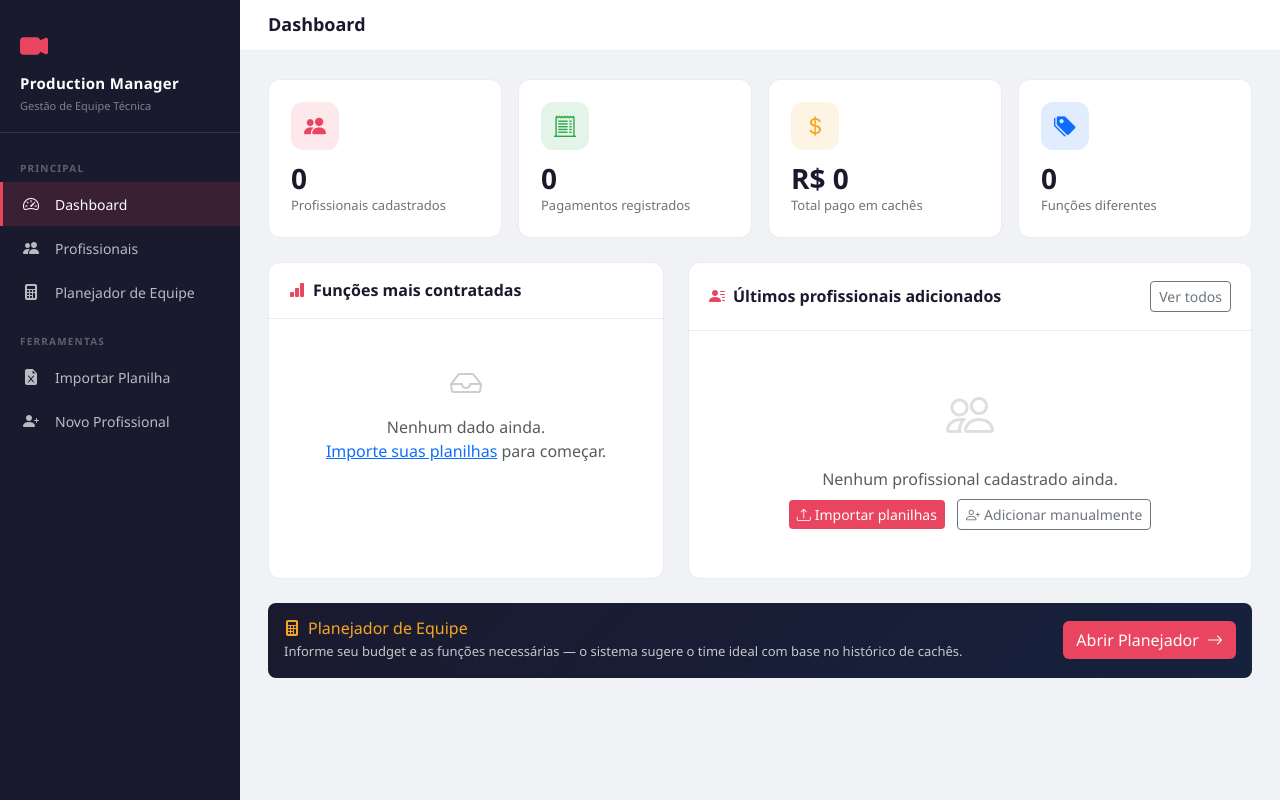
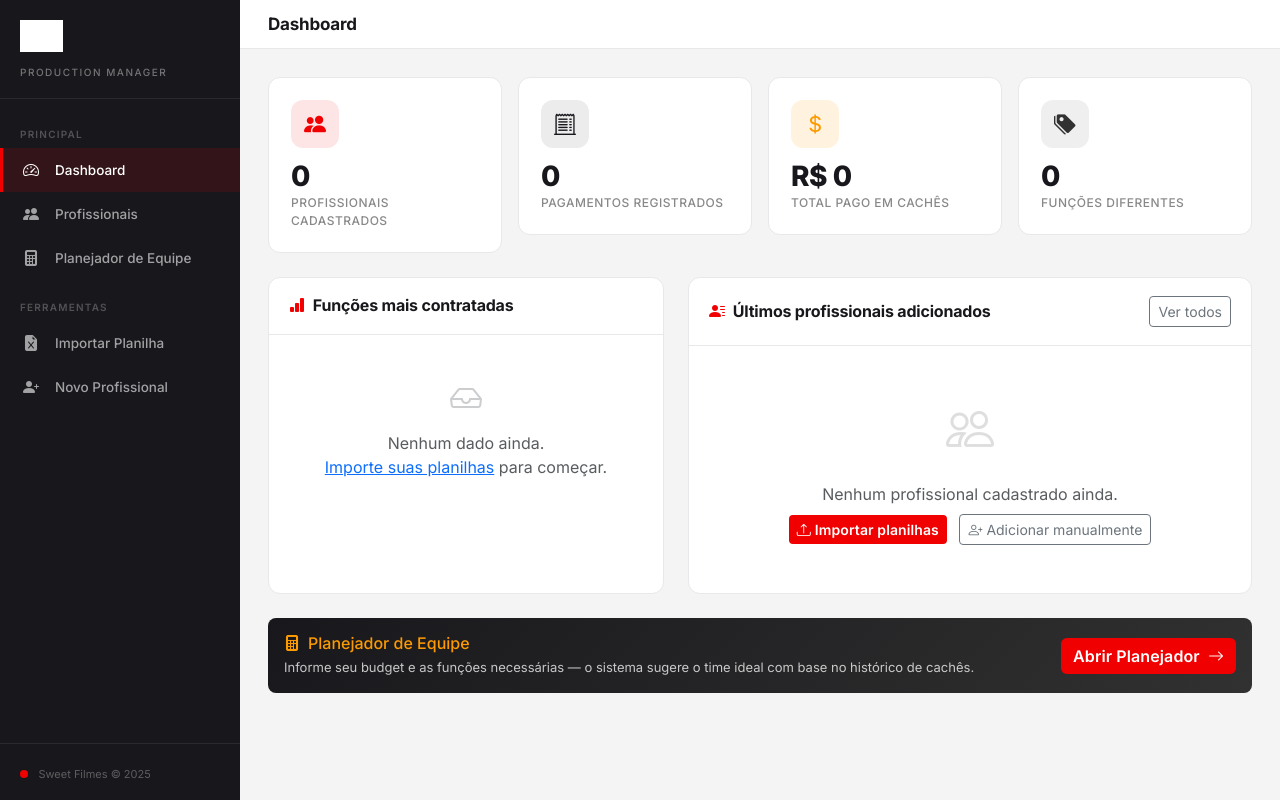
Before and after one commit to tufanofrancisco-dev/production-manager, a Flask app: page / in a window 1280 px wide. Run offline with Flask 3, Linux system fonts and the light colour scheme; some libraries are stand-ins or nearby versions; grey boxes are pictures that could not be loaded.

Commit message:
Apply Sweet Filmes branding across all templates
- CSS variables updated to Sweet palette: #f00000 (red), #fd9a00 (orange), #18181c (dark), #f4f4f5 (light)
- Added Inter font from Google Fonts
- Replaced sidebar icon with Sweet Filmes logo (white filter)
- Added sidebar footer with brand dot indicator
- Updated all stat-icon classes to use semantic color tokens (red/orange/dark/gray)
- Replaced all hardcoded #e94560/#1a1a2e/#f5a623 with CSS variables throughout index, professionals, professional_detail, and planner templates
- Quick-actions banner updated to use Sweet dark gradient and accent classes

Co-Authored-By: Claude Sonnet 4.6 <noreply@anthropic.com>

```diff
--- a/templates/base.html
+++ b/templates/base.html
@@ -3,23 +3,24 @@
 <head>
     <meta charset="UTF-8">
     <meta name="viewport" content="width=device-width, initial-scale=1.0">
-    <title>{% block title %}Production Manager{% endblock %}</title>
+    <title>{% block title %}Sweet Filmes · Production Manager{% endblock %}</title>
     <link href="https://cdnjs.cloudflare.com/ajax/libs/bootstrap/5.3.0/css/bootstrap.min.css" rel="stylesheet">
     <link href="https://cdnjs.cloudflare.com/ajax/libs/bootstrap-icons/1.10.5/font/bootstrap-icons.min.css" rel="stylesheet">
+    <link href="https://fonts.googleapis.com/css2?family=Inter:wght@400;500;600;700;800&display=swap" rel="stylesheet">
     <style>
         :root {
-            --primary: #1a1a2e;
-            --secondary: #16213e;
-            --accent: #e94560;
-            --accent2: #f5a623;
-            --light-bg: #f8f9fa;
+            --primary: #18181c;
+            --secondary: #313131;
+            --accent: #f00000;
+            --accent2: #fd9a00;
+            --light-bg: #f4f4f5;
             --card-bg: #ffffff;
             --sidebar-width: 240px;
         }
 
         body {
-            background: #f0f2f5;
-            font-family: 'Segoe UI', system-ui, -apple-system, sans-serif;
+            background: #f4f4f5;
+            font-family: 'Inter', 'Segoe UI', system-ui, -apple-system, sans-serif;
         }
 
         /* ─── SIDEBAR ─────────────────────────────────────────── */
@@ -37,26 +38,24 @@
         }
 
         .sidebar-brand {
-            padding: 24px 20px 16px;
-            border-bottom: 1px solid rgba(255,255,255,0.1);
+            padding: 20px 20px 16px;
+            border-bottom: 1px solid rgba(255,255,255,0.08);
         }
 
-        .sidebar-brand .brand-icon {
-            font-size: 28px;
-            color: var(--accent);
-        }
-
-        .sidebar-brand h5 {
-            font-weight: 700;
-            margin: 0;
-            font-size: 15px;
-            color: white;
-            letter-spacing: 0.3px;
+        .sidebar-brand img.sweet-logo {
+            height: 32px;
+            width: auto;
+            display: block;
+            margin-bottom: 6px;
+            filter: brightness(0) invert(1);
         }
 
         .sidebar-brand small {
-            color: rgba(255,255,255,0.45);
-            font-size: 11px;
+            color: rgba(255,255,255,0.4);
+            font-size: 10px;
+            letter-spacing: 1.5px;
+            text-transform: uppercase;
+            font-weight: 500;
         }
 
         .sidebar-nav {
@@ -69,7 +68,7 @@
             font-weight: 600;
             letter-spacing: 1.2px;
             text-transform: uppercase;
-            color: rgba(255,255,255,0.3);
+            color: rgba(255,255,255,0.25);
             padding: 12px 20px 6px;
         }
 
@@ -78,25 +77,44 @@
             align-items: center;
             gap: 12px;
             padding: 10px 20px;
-            color: rgba(255,255,255,0.7);
+            color: rgba(255,255,255,0.6);
             text-decoration: none;
-            font-size: 14px;
-            transition: all 0.2s;
+            font-size: 13.5px;
+            font-weight: 500;
+            transition: all 0.18s;
             border-left: 3px solid transparent;
         }
 
         .sidebar-link:hover {
-            background: rgba(255,255,255,0.07);
+            background: rgba(255,255,255,0.06);
             color: white;
         }
 
         .sidebar-link.active {
-            background: rgba(233, 69, 96, 0.15);
+            background: rgba(240, 0, 0, 0.12);
             color: white;
             border-left-color: var(--accent);
         }
 
         .sidebar-link i { font-size: 16px; width: 20px; }
+
+        .sidebar-footer {
+            padding: 16px 20px;
+            border-top: 1px solid rgba(255,255,255,0.08);
+        }
+
+        .sidebar-footer .sweet-dot {
+            width: 8px; height: 8px;
+            border-radius: 50%;
+            background: var(--accent);
+            display: inline-block;
+            margin-right: 6px;
+        }
+
+        .sidebar-footer span {
+            font-size: 11px;
+            color: rgba(255,255,255,0.3);
+        }
 
         /* ─── MAIN CONTENT ────────────────────────────────────── */
         .main-content {
@@ -107,17 +125,18 @@
         .topbar {
             background: white;
             padding: 14px 28px;
-            border-bottom: 1px solid #e9ecef;
+            border-bottom: 1px solid #e8e8ea;
             display: flex;
             align-items: center;
             justify-content: space-between;
         }
 
         .topbar-title {
-            font-size: 18px;
-            font-weight: 600;
+            font-size: 17px;
+            font-weight: 700;
             color: var(--primary);
             margin: 0;
+            letter-spacing: -0.2px;
         }
 
         .content-area {
@@ -129,11 +148,11 @@
             background: white;
             border-radius: 12px;
             padding: 22px;
-            border: 1px solid #e9ecef;
+            border: 1px solid #e8e8ea;
             transition: box-shadow 0.2s;
         }
 
-        .stat-card:hover { box-shadow: 0 4px 16px rgba(0,0,0,0.08); }
+        .stat-card:hover { box-shadow: 0 4px 20px rgba(0,0,0,0.07); }
 
         .stat-icon {
             width: 48px; height: 48px;
@@ -143,59 +162,70 @@
             margin-bottom: 14px;
         }
 
+        .stat-icon.red   { background: rgba(240,0,0,0.1);    color: var(--accent); }
+        .stat-icon.orange{ background: rgba(253,154,0,0.12);  color: var(--accent2); }
+        .stat-icon.dark  { background: rgba(24,24,28,0.08);   color: var(--primary); }
+        .stat-icon.gray  { background: rgba(49,49,49,0.08);   color: var(--secondary); }
+
         .stat-value {
             font-size: 28px;
-            font-weight: 700;
+            font-weight: 800;
             color: var(--primary);
             line-height: 1;
+            letter-spacing: -0.5px;
         }
 
         .stat-label {
-            font-size: 13px;
-            color: #6c757d;
+            font-size: 12px;
+            color: #888;
             margin-top: 4px;
+            font-weight: 500;
+            text-transform: uppercase;
+            letter-spacing: 0.5px;
         }
 
         /* ─── TABLES ──────────────────────────────────────────── */
         .table-card {
             background: white;
             border-radius: 12px;
-            border: 1px solid #e9ecef;
+            border: 1px solid #e8e8ea;
             overflow: hidden;
         }
 
         .table-card-header {
             padding: 18px 20px;
-            border-bottom: 1px solid #e9ecef;
+            border-bottom: 1px solid #e8e8ea;
             display: flex;
             align-items: center;
             justify-content: space-between;
         }
 
         .table-card-header h6 {
-            font-weight: 600;
+            font-weight: 700;
             margin: 0;
             color: var(--primary);
+            letter-spacing: -0.2px;
         }
 
         .table th {
-            font-size: 12px;
-            font-weight: 600;
+            font-size: 11px;
+            font-weight: 700;
             text-transform: uppercase;
-            letter-spacing: 0.5px;
-            color: #6c757d;
-            border-bottom: 2px solid #e9ecef !important;
+            letter-spacing: 0.8px;
+            color: #999;
+            border-bottom: 2px solid #e8e8ea !important;
             padding: 12px 16px;
+            background: #fafafa;
         }
 
         .table td { padding: 12px 16px; vertical-align: middle; font-size: 14px; }
 
-        .table tbody tr:hover { background: #f8f9fa; }
+        .table tbody tr:hover { background: #fafafa; }
 
         /* ─── BADGES ──────────────────────────────────────────── */
         .role-badge {
-            background: rgba(26,26,46,0.08);
-            color: var(--primary);
+            background: rgba(24,24,28,0.07);
+            color: var(--secondary);
             font-size: 12px;
             font-weight: 500;
             padding: 4px 10px;
@@ -218,12 +256,32 @@
             background: var(--accent);
             border: none;
             color: white;
-            font-weight: 500;
+            font-weight: 600;
+            letter-spacing: 0.1px;
         }
 
         .btn-primary-custom:hover {
-            background: #c73652;
+            background: #cc0000;
             color: white;
+        }
+
+        .btn-outline-sweet {
+            border: 1.5px solid var(--accent);
+            color: var(--accent);
+            font-weight: 600;
+            background: transparent;
+        }
+
+        .btn-outline-sweet:hover {
+            background: var(--accent);
+            color: white;
+        }
+
+        /* ─── ACCENT LINE ──────────────────────────────────────── */
+        .accent-bar {
+            height: 3px;
+            background: linear-gradient(90deg, var(--accent), var(--accent2));
+            border-radius: 2px;
         }
 
         /* ─── FLASH ALERTS ────────────────────────────────────── */
@@ -285,9 +348,9 @@
     <!-- Sidebar -->
     <nav class="sidebar">
         <div class="sidebar-brand">
-            <div class="brand-icon mb-2"><i class="bi bi-camera-video-fill"></i></div>
-            <h5>Production Manager</h5>
-            <small>Gestão de Equipe Técnica</small>
+            <img src="https://sweetfilmes.com.br/wp-content/themes/spicy-wp/resources/images/logo-sweet.png"
+                 alt="Sweet Filmes" class="sweet-logo">
+            <small>Production Manager</small>
         </div>
 
         <div class="sidebar-nav">
@@ -310,6 +373,11 @@
                 <i class="bi bi-person-plus-fill"></i> Novo Profissional
             </a>
         </div>
+
+        <div class="sidebar-footer">
+            <span class="sweet-dot"></span>
+            <span>Sweet Filmes © 2025</span>
+        </div>
     </nav>
 
     <!-- Main Content -->
--- a/templates/index.html
+++ b/templates/index.html
@@ -7,7 +7,7 @@
 <div class="row g-3 mb-4">
     <div class="col-sm-6 col-xl-3">
         <div class="stat-card">
-            <div class="stat-icon" style="background: rgba(233,69,96,0.12); color: #e94560;">
+            <div class="stat-icon red">
                 <i class="bi bi-people-fill"></i>
             </div>
             <div class="stat-value">{{ total_professionals }}</div>
@@ -16,7 +16,7 @@
     </div>
     <div class="col-sm-6 col-xl-3">
         <div class="stat-card">
-            <div class="stat-icon" style="background: rgba(40,167,69,0.12); color: #28a745;">
+            <div class="stat-icon dark">
                 <i class="bi bi-receipt-cutoff"></i>
             </div>
             <div class="stat-value">{{ total_payments }}</div>
@@ -25,7 +25,7 @@
     </div>
     <div class="col-sm-6 col-xl-3">
         <div class="stat-card">
-            <div class="stat-icon" style="background: rgba(245,166,35,0.12); color: #f5a623;">
+            <div class="stat-icon orange">
                 <i class="bi bi-currency-dollar"></i>
             </div>
             <div class="stat-value">R$ {{ "{:,.0f}".format(total_paid).replace(",", ".") }}</div>
@@ -34,7 +34,7 @@
     </div>
     <div class="col-sm-6 col-xl-3">
         <div class="stat-card">
-            <div class="stat-icon" style="background: rgba(13,110,253,0.12); color: #0d6efd;">
+            <div class="stat-icon gray">
                 <i class="bi bi-tags-fill"></i>
             </div>
             <div class="stat-value">{{ total_roles }}</div>
@@ -48,7 +48,7 @@
     <div class="col-lg-5">
         <div class="table-card h-100">
             <div class="table-card-header">
-                <h6><i class="bi bi-bar-chart-fill me-2" style="color:#e94560;"></i>Funções mais contratadas</h6>
+                <h6><i class="bi bi-bar-chart-fill me-2" style="color:var(--accent);"></i>Funções mais contratadas</h6>
             </div>
             <div class="p-3">
                 {% for r in top_roles %}
@@ -79,7 +79,7 @@
     <div class="col-lg-7">
         <div class="table-card">
             <div class="table-card-header">
-                <h6><i class="bi bi-person-lines-fill me-2" style="color:#e94560;"></i>Últimos profissionais adicionados</h6>
+                <h6><i class="bi bi-person-lines-fill me-2" style="color:var(--accent);"></i>Últimos profissionais adicionados</h6>
                 <a href="/professionals" class="btn btn-sm btn-outline-secondary">Ver todos</a>
             </div>
             {% if recent_professionals %}
@@ -131,10 +131,10 @@
 <!-- Quick actions -->
 <div class="row g-3 mt-2">
     <div class="col-12">
-        <div class="p-3 rounded-3" style="background: linear-gradient(135deg, #1a1a2e, #16213e); color: white;">
+        <div class="p-3 rounded-3" style="background: linear-gradient(135deg, #18181c, #313131); color: white;">
             <div class="row align-items-center">
                 <div class="col">
-                    <h6 class="mb-1" style="color: #f5a623;">
+                    <h6 class="mb-1" style="color: var(--accent2);">
                         <i class="bi bi-calculator-fill me-2"></i>Planejador de Equipe
                     </h6>
                     <p class="mb-0 opacity-75" style="font-size: 13px;">
@@ -142,7 +142,7 @@
                     </p>
                 </div>
                 <div class="col-auto">
-                    <a href="/planner" class="btn" style="background: #e94560; color: white; font-weight: 500;">
+                    <a href="/planner" class="btn btn-primary-custom">
                         Abrir Planejador <i class="bi bi-arrow-right ms-1"></i>
                     </a>
                 </div>
--- a/templates/professionals.html
+++ b/templates/professionals.html
@@ -38,7 +38,7 @@
 <div class="table-card">
     <div class="table-card-header">
         <h6>
-            <i class="bi bi-people-fill me-2" style="color:#e94560;"></i>
+            <i class="bi bi-people-fill me-2" style="color:var(--accent);"></i>
             {{ professionals|length }} profissional{{ 's' if professionals|length != 1 else '' }} encontrado{{ 's' if professionals|length != 1 else '' }}
         </h6>
         <a href="/import" class="btn btn-sm btn-outline-secondary">
```
Also changed, not shown: other parts of templates/base.html (+20 -7 lines), templates/planner.html (+4 -4 lines), templates/professional_detail.html (+6 -6 lines).
